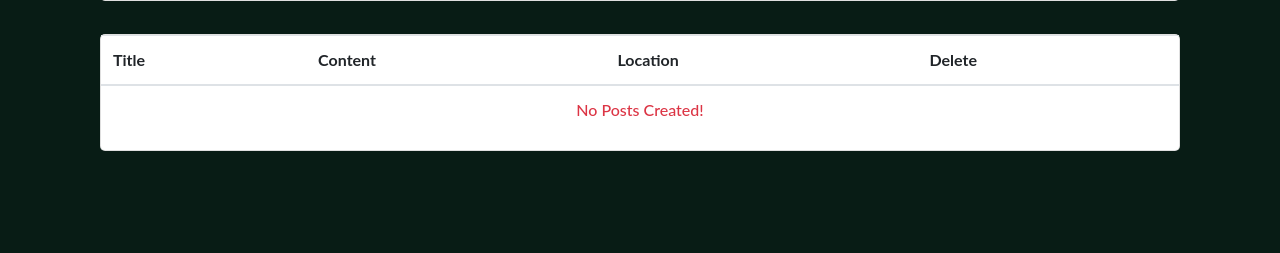
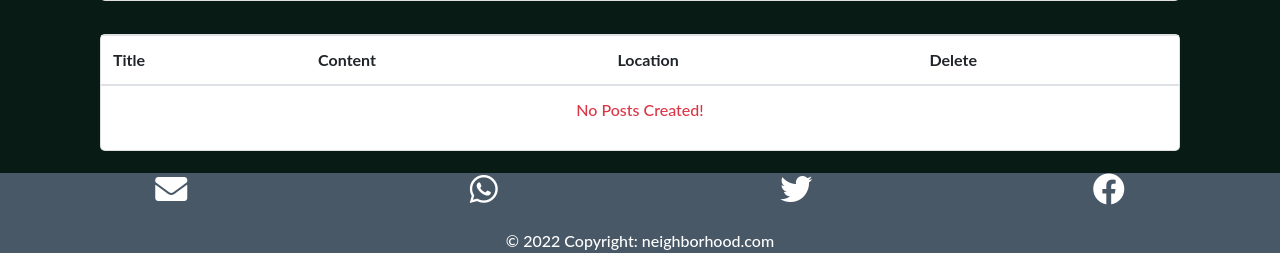
Before and after one commit to ezekielkibiego/The_Neighborhood, a Django app: page /posts/ in a window 1280 px wide. Shown: the part 894-1147 px from the top of the page. Before the commit the page ends 1045 px from the top, so only its background shows below. Run offline with Django 3.2, Linux system fonts and the light colour scheme; data that the repository does not hold is empty; some libraries are stand-ins or nearby versions; some web fonts are replaced.

Commit message:
add footer

```diff
--- a/hoodapp/models.py
+++ b/hoodapp/models.py
@@ -68,7 +68,7 @@ class Profile(models.Model):
     created_on = models.DateTimeField(auto_now_add=True,null=True)
     updated_on = models.DateTimeField(auto_now=True,null=True)
 
-    def _str_(self):
+    def __str__(self):
         return f'{self.user.username} profile'
 
     @receiver(post_save, sender=User)
--- a/hoodapp/templates/base.html
+++ b/hoodapp/templates/base.html
@@ -23,14 +23,17 @@
 </head>
 <body>
     {% include "navbar.html" %}
+
     {% block content %}
     {%endblock%}
-
+    {% include "footer.html" %}
     {% block scripts %}
         <script src="https://ajax.googleapis.com/ajax/libs/jquery/3.2.1/jquery.min.js"></script>
 
      {% bootstrap_javascript %}
 
     {% endblock %}
+
+
 </body>
 </html>
--- /dev/null
+++ b/hoodapp/templates/footer.html
@@ -0,0 +1,60 @@
+
+<footer>
+    <section class="footer">
+        <div class="container-fluid " style="background-color: #495867">
+            <footer class="text-center text-white ">
+                <div class="container-fluid">
+                    <section class="">
+                        <div class="row text-center d-flex justify-content-center">
+                            <div class="col-md-3">
+                                <h6 class="text-uppercase font-weight-bold">
+                                    <a href="mailto: kibiezekiel@gmail.com" target="_blank" class="text-white"><i
+                                            class="fa fa-envelope fa-2x" aria-hidden="true"></i></a>
+                                </h6>
+                            </div>
+
+                            <div class="col-md-3">
+                                <h6 class="text-uppercase font-weight-bold">
+                                    <a href="http://wa.me/+254722991833" target="_blank" class="text-white"><i
+                                            class="fab fa-whatsapp fa-2x"></i></i>
+                                    </a>
+                                </h6>
+                            </div>
+
+                            <div class="col-md-3">
+                                <h6 class="text-uppercase font-weight-bold">
+                                    <a href="https://twitter.com/KibiegoEzekiel" target="_blank" class="text-white"><i
+                                            class="fab fa-twitter fa-2x"></i></i></a>
+                                </h6>
+                            </div>
+
+                            <div class="col-md-3">
+                                <h6 class="text-uppercase font-weight-bold">
+                                    <a href="https://www.facebook.com/kibiego.ezekiel.9" target="_blank"
+                                        class="text-white"><i class="fab fa-facebook fa-2x"></i></a>
+                                </h6>
+                            </div>
+
+                        </div>
+                        <section class="">
+                            <div class="row d-flex justify-content-center">
+                                <div class="col">
+                                    <p>
+
+                                    </p>
+                                </div>
+                            </div>
+                        </section>
+
+                </div>
+
+                <div class="" style="background-color: #495867">
+                    © 2022 Copyright:
+                    <a class="text-white" href="/">neighborhood.com</a>
+                </div>
+
+            </footer>
+
+        </div>
+    </section>
+</footer>
--- a/hoodapp/templates/hoods.html
+++ b/hoodapp/templates/hoods.html
@@ -47,8 +47,6 @@
             </div>
 
             {% endfor %}
-
-
         </div>
     </div>
 {% endblock %}
--- a/hoodapp/templates/index.html
+++ b/hoodapp/templates/index.html
@@ -26,7 +26,7 @@
             </form>
 
         </div>
-        <div class="" style=" margin: 5%; padding: 10%;">
+        <div class="" style=" margin: 7%; padding: 9%;">
 
             <div class="forms">
                 <form class="me-auto search-form " target="_self" action="{% url 'search' %}">
@@ -47,4 +47,5 @@
 
     </div>
 </div>
+
 {% endblock %}
--- a/hoodapp/templates/registration/login.html
+++ b/hoodapp/templates/registration/login.html
@@ -6,6 +6,7 @@
     font-family: 'Lato', global_font_string;
     font-weight: 500;
     background-color: #081c15;
+
 
     }
     .card{
@@ -17,8 +18,9 @@
         border-radius: 3px;
 
     }
+
 </style>
-<div class="container">
+<div class="container-fluid">
     <div class="row">
 
         <div class="col-md-3"></div>
--- a/static/css/index.css
+++ b/static/css/index.css
@@ -1,6 +1,6 @@
 body {
     margin: 0;
-    height: 100vh;
+
   }
 
   * {
```
